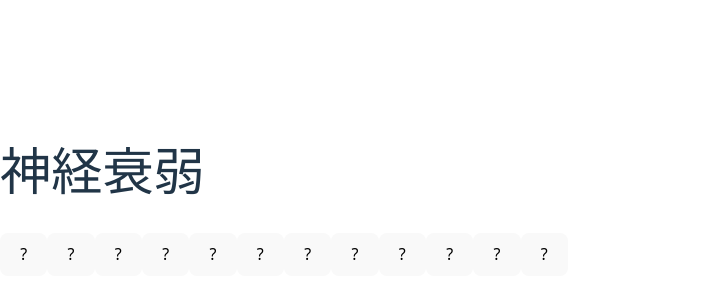
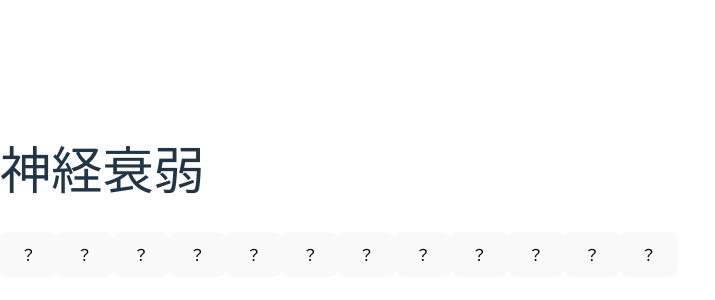
Before and after one commit to Ryoran-ran/React-Ts-Merancholy, a React (Vite) app in the folder melancholy/: page / in a window 1280 px wide. Shown: the part 208-508 px from the top of the page, without its empty margins (0-715 px from the left). Built offline with nearby package versions, Linux system fonts and the light colour scheme.

Commit message:
refactor:カード裏面をjsonファイルに分離

```diff
--- a/melancholy/src/components/Card.tsx
+++ b/melancholy/src/components/Card.tsx
@@ -1,4 +1,5 @@
 import type { CardType } from "../types/Card"
+import texts from "../message/ja.json"
 
 type CardProps = {
   card: CardType
@@ -8,7 +9,7 @@ type CardProps = {
 function Card({ card , onClick }: CardProps) {
   return (
     <button onClick={onClick}>
-      {card.isFlipped || card.isMatched ? card.value : "?"}
+      {card.isFlipped || card.isMatched ? card.value : texts.card.cardBackSide}
     </button>
   )
 }
--- a/melancholy/src/message/ja.json
+++ b/melancholy/src/message/ja.json
@@ -2,4 +2,8 @@
     "title":{
         "titleMain":"神経衰弱"
     }
+
+    ,"card":{
+        "cardBackSide":"？"
+    }
 }
```
